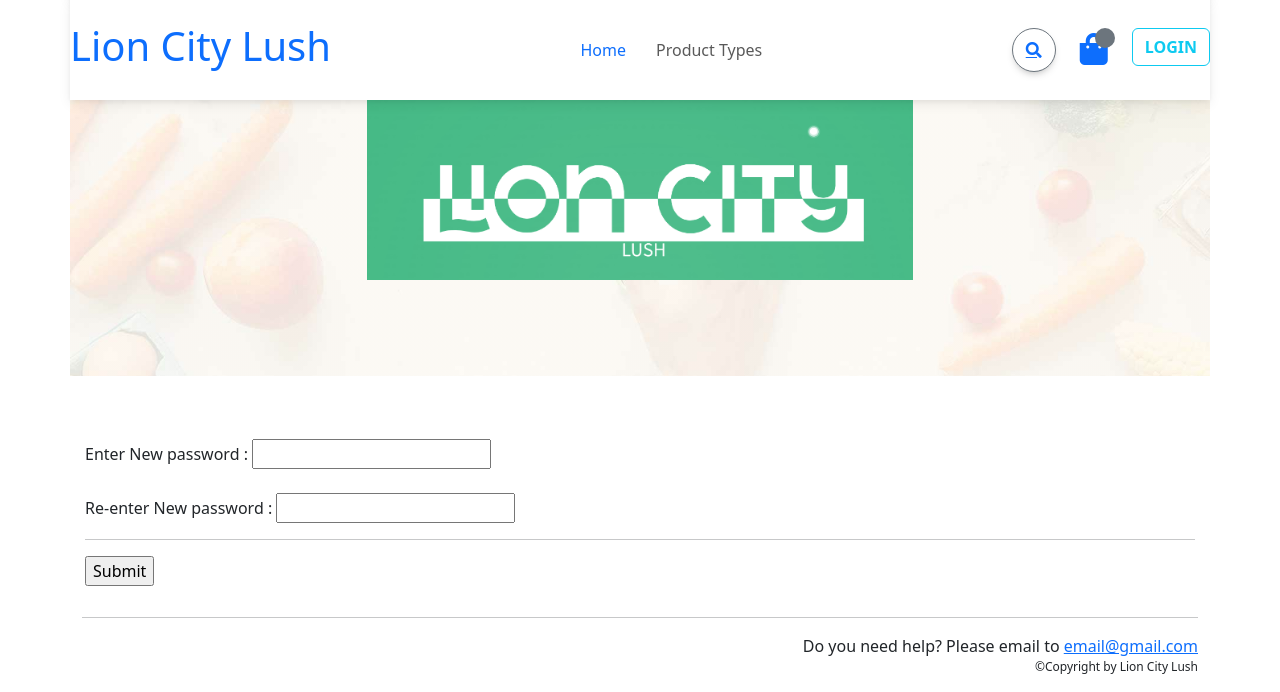
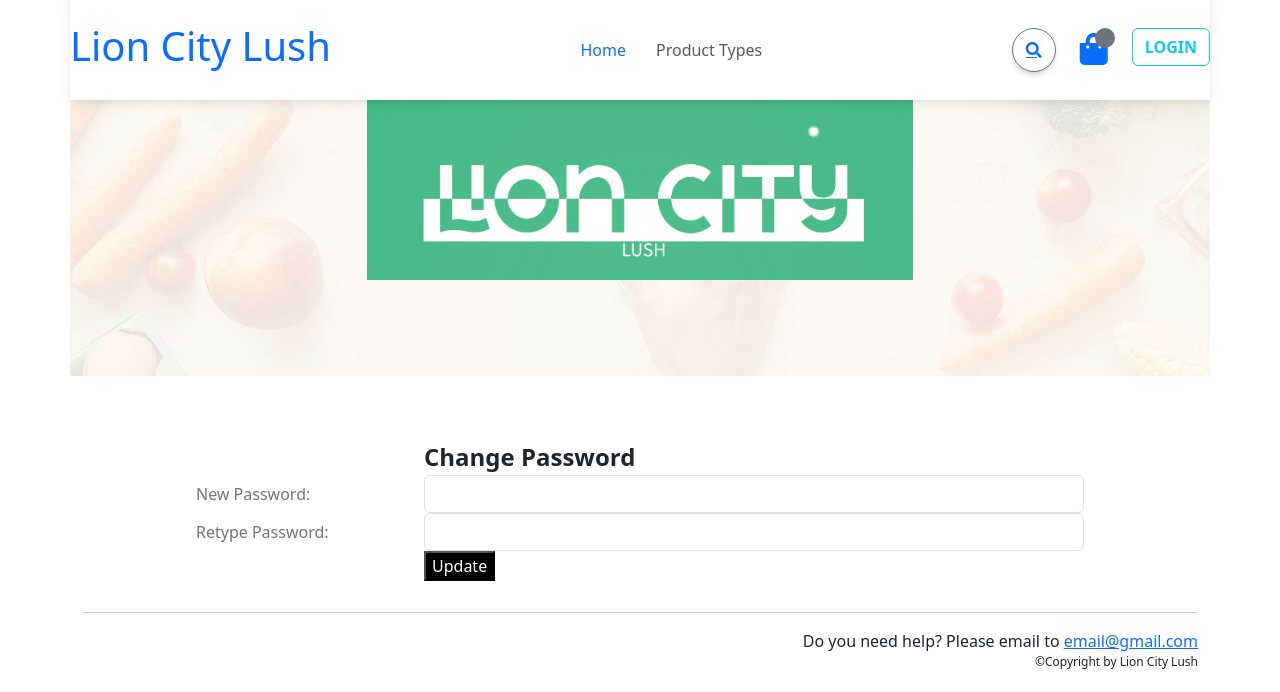
Before and after one commit to njosiahk/ECAD-ASG2, a PHP site: page /ASG1-code/changepassword.php in a window 1280 px wide. Shown: the part 153-845 px from the top of the page. After the commit the page ends 822 px from the top, so only its background shows below. Run offline with PHP 8.4, Linux system fonts and the light colour scheme; some libraries are stand-ins or nearby versions.

Commit message:
minor changes

```diff
--- a/changepassword.php
+++ b/changepassword.php
@@ -1,19 +1,83 @@
 <?php
-session_start();
-include("header.php")
+session_start(); // Detect the current session
+include("header.php"); // Include the Page Layout header
+
+// To Do 1: Check if user logged in
+
+// End of To Do 1
 ?>
-<form action="post">
-    <label for="pwd1">Enter New password :</label>
-    <input type="password">
-    <br>
-    <br>
-    <label for="pwd2">Re-enter New password :</label>
-    <input type="password">
-    <hr>
-    <input type="submit" value="Submit">
+
+<script type="text/javascript">
+function validateForm()
+{
+    // Check if password matched
+	if (document.changePwd.pwd1.value != document.changePwd.pwd2.value) {
+ 	    alert("Passwords not matched!");
+        return false;   // cancel submission
+    }
+    return true;  // No error found
+}
+</script>
+<!-- Create a cenrally located container -->
+<div style="width:80%; margin:auto;">
+<form name="changePwd" method="post" onsubmit="return validateForm()">
+    <div class="form-group row">
+        <div class="col-sm-9 offset-sm-3">
+            <span class="page-title">Change Password</span>
+        </div>
+    </div>
+    <div class="form-group row">
+        <label class="col-sm-3 col-form-label" for="pwd1">
+         New Password:</label>
+        <div class="col-sm-9">
+            <input class="form-control" name="pwd1" id="pwd1"
+                   type="password" required />
+        </div>
+    </div>
+    <div class="form-group row">
+        <label class="col-sm-3 col-form-label" for="pwd2">
+         Retype Password:</label>
+        <div class="col-sm-9">
+            <input class="form-control" name="pwd2" id="pwd2"
+                   type="password" required />
+        </div>
+    </div>
+    <div class="form-group row">
+        <div class="col-sm-9 offset-sm-3">
+            <button type="submit">Update</button>
+        </div>
+    </div>
 </form>
 
+<?php
+include_once("mysql_conn.php");
+// Process after user click the submit button
+if (isset($_POST["pwd1"]) && isset($_POST["pwd2"])&& $_POST["pwd1"]==$_POST["pwd2"])
+{
 
+	// To Do 2: Read new password entered by user
+	$newpass= $_POST["pwd1"];
+
+	// To Do 3: Hash the default password
+	//$hashed_pwd = crypt($newpass,'st');
+    $hashed_pwd = password_hash($newpass,PASSWORD_DEFAULT);
+
+	// To Do 4: Update the new password hash
+	$qry ="Update Shopper set Password = ? where ShopperID = ?";
+
+    $stmt = $conn -> prepare($qry);
+    $stmt ->bind_param("si",$hashed_pwd,$_SESSION['ShopperID']);
+    $stmt->execute();
+
+    $stmt -> close();
+    $conn-> close();
+    session_destroy();
+    header("Location: index.php");
+    exit;
+}
+?>
+
+</div> <!-- Closing container -->
 <?php
-include("footer.php")
+include("footer.php"); // Include the Page Layout footer
 ?>
--- a/search.php
+++ b/search.php
@@ -28,8 +28,7 @@ include("header.php"); // Include the Page Layout header
 // The non-empty search keyword is sent to server
 include_once("mysql_conn.php"); // Include the PHP file that establishes database connection handle: $conn
 if (isset($_GET["keywords"]) && trim($_GET['keywords']) != "") {
-    // To Do (DIY): Retrieve list of product records with "ProductTitle"
-	// contains the keyword entered by shopper, and display them in a table.
+
 	$SearchText = "%".$_GET["keywords"]."%";
      $qry = "select Distinct p.ProductID,p.ProductTitle,p.ProductImage,p.Price,p.Quantity from product p inner join ProductSpec ps on p.ProductID=ps.ProductID where (ProductTitle like ?) or (ProductDesc like ?) or (SpecVal like ?) order by ProductTitle"; // form SQL to select all the catergories
      $stmt = $conn->prepare($qry);
@@ -59,7 +58,6 @@ if (isset($_GET["keywords"]) && trim($_GET['keywords']) != "") {
             $text = $_GET["keywords"];
             echo "<div class='danger'> Unable to find product with the keyword \"$text\".</div>";
         }
-	// To Do (DIY): End of Code
 
 }
 
```
